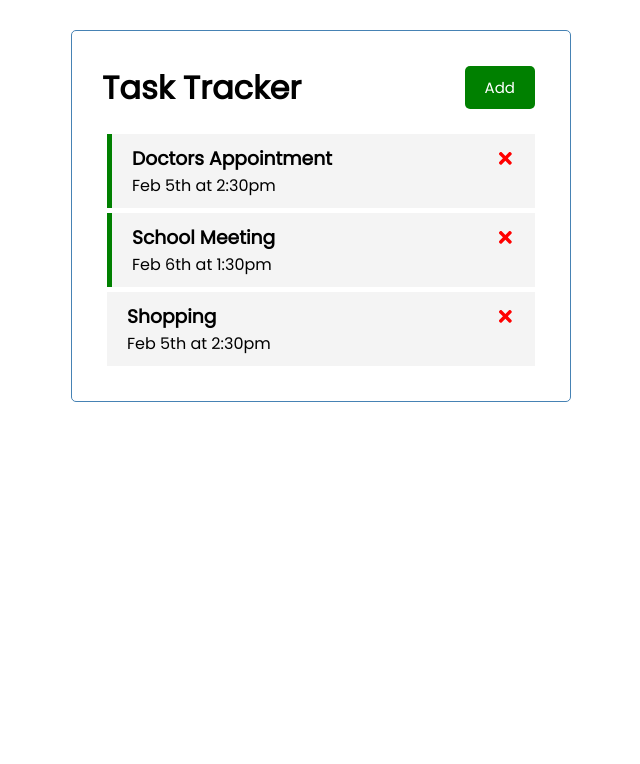
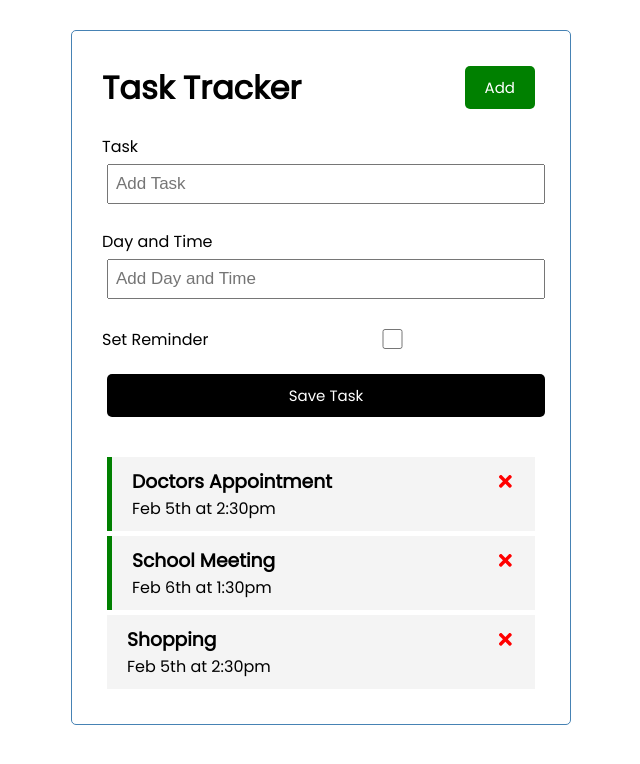
Before and after one commit to Colby77/react-crash-course, a React (Create React App) app: page / in a window 1280 px wide. Shown: the top 764 px of the page, without its empty margins (319-959 px from the left). Built offline with nearby package versions, Linux system fonts and the light colour scheme.

Commit message:
task form to add new tasks added

```diff
--- a/src/App.js
+++ b/src/App.js
@@ -2,6 +2,7 @@
 
 import Header from './components/Header'
 import Tasks from './components/Tasks'
+import AddTask from './components/AddTask'
 
 function App() {
 
@@ -26,6 +27,14 @@
     }
 ])
 
+// Add Task
+const addTask = (task) => {
+  const id = Math.floor(Math.random() * 10000) + 1
+
+  const newTask = { id, ...task }
+  setTasks([...tasks, newTask])
+}
+
 // Delete Task
 const deleteTask = (id) => {
   setTasks(tasks.filter((task) => task.id !== id))
@@ -40,6 +49,7 @@
   return (
     <div className="container">
      <Header />
+     <AddTask onAdd={addTask}/>
      {tasks.length > 0 ?
      <Tasks tasks={tasks} onDelete={deleteTask}
      onToggle={toggleReminder}/>
--- /dev/null
+++ b/src/components/AddTask.js
@@ -0,0 +1,44 @@
+import { useState } from 'react'
+
+const AddTask = ({ onAdd }) => {
+
+    const [text, setText] = useState('')
+    const [day, setDay] = useState('')
+    const [reminder, setReminder] = useState(false)
+
+    const onSubmit = (event) => {
+        event.preventDefault()
+        if(!text){
+            alert('Please add a task')
+            return
+        }
+        onAdd({ text, day, reminder })
+        setText('')
+        setDay('')
+        setReminder(false)
+    }
+
+  return (
+    <form className="add-form" onSubmit={onSubmit}>
+        <div className="form-control">
+            <label>Task</label>
+            <input type='text' placeholder="Add Task"
+            value={text} onChange={(e) => setText(e.target.value)} />
+        </div>
+        <div className="form-control">
+            <label>Day and Time</label>
+            <input type='text' placeholder="Add Day and Time"
+            value={day} onChange={(e) => setDay(e.target.value)} />
+        </div>
+        <div className="form-control form-control-check">
+            <label>Set Reminder</label>
+            <input type='checkbox' checked={reminder}
+            value={reminder} onChange={(e) => setReminder(e.currentTarget.checked)} />
+        </div>
+
+        <input type='submit' value='Save Task' className="btn btn-block" />
+    </form>
+  )
+}
+
+export default AddTask
```
